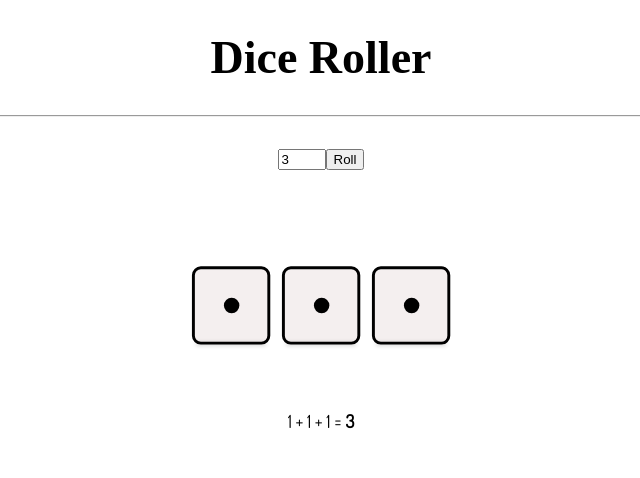
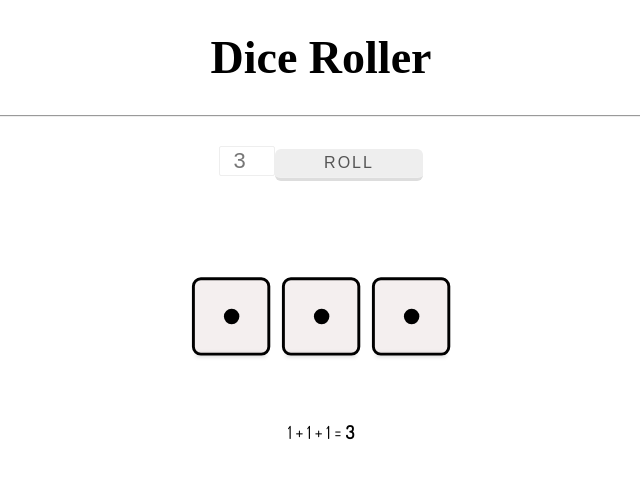
Before and after one commit to A-A-Z/dice-roller, a Vue app in the folder diceroller/: page / in a window 1280 px wide. Shown: the top 478 px of the page, without its empty margins (319-959 px from the left). Built offline with nearby package versions, Linux system fonts and the light colour scheme; a web font is replaced by a local one.

Commit message:
Updating form style

```diff
--- a/diceroller/src/App.vue
+++ b/diceroller/src/App.vue
@@ -5,7 +5,7 @@
       <hr>
     </header>
     <section class="dice-form">
-      <input type="number" min="1" max="6" v-model="number" @change="buildDice">
+      <input type="number" :min="minNumber" :max="maxNumber" v-model="number" @change="buildDice">
       <button v-on:click="roll">Roll</button>
     </section>
     <section class="dice-results">
@@ -26,6 +26,8 @@ import Die from './components/Die'
 
 let data = {
   number: 3,
+  minNumber: 1,
+  maxNumber: 6,
   dice: [],
   rolling: [],
   sumTxt: '',
@@ -44,6 +46,11 @@ export default {
     buildDice: () => {
       let dice = []
       let rolling = []
+
+      // stop any shenanigans from the input
+      if (!data.number || data.number < data.minNumber || data.number > data.maxNumber) {
+        data.number = 1
+      }
 
       for (let i = 0; i < data.number; i++) {
         dice.push(1)
--- a/diceroller/src/assets/sass/_page.scss
+++ b/diceroller/src/assets/sass/_page.scss
@@ -12,6 +12,53 @@ h1 {
 
 .dice-form {
   padding: 20px 0;
+
+  input {
+    color: #777;
+    border: 1px solid #EEE;
+    border-radius: 2px;
+    font-size: 22px;
+    text-align: center;
+    width: 50px;
+
+    &:active,
+    &:hover,
+    &:focus {
+      border: 1px solid #999;
+    }
+  }
+
+  button {
+    border-style: solid;
+    border-width: 0px 0px 3px;
+    box-shadow: 0 -1px 0 rgba(255, 255, 255, 0.1) inset;
+    color: #555;
+    border-radius: 6px;
+    cursor: pointer;
+    display: inline-block;
+    font-style: normal;
+    overflow: hidden;
+    text-align: center;
+    text-decoration: none;
+    text-overflow: ellipsis;
+    transition: all 200ms ease-in-out 0s;
+    white-space: nowrap;
+    padding: 5px 49px 6px;
+    font-size: 16px;
+    text-transform: uppercase;
+    letter-spacing: 2px;
+    border-color: #DDD;
+	  background-color: #EEE;
+
+    &:hover {
+      border-color: #BBB;
+      background-color: #CCC;
+    }
+
+    &:active {
+      background-color: #AAA;
+    }
+  }
 }
 
 .dice-results {
```
Also changed, not shown: diceroller/src/assets/sass/_die.scss (+0 -13 lines).
